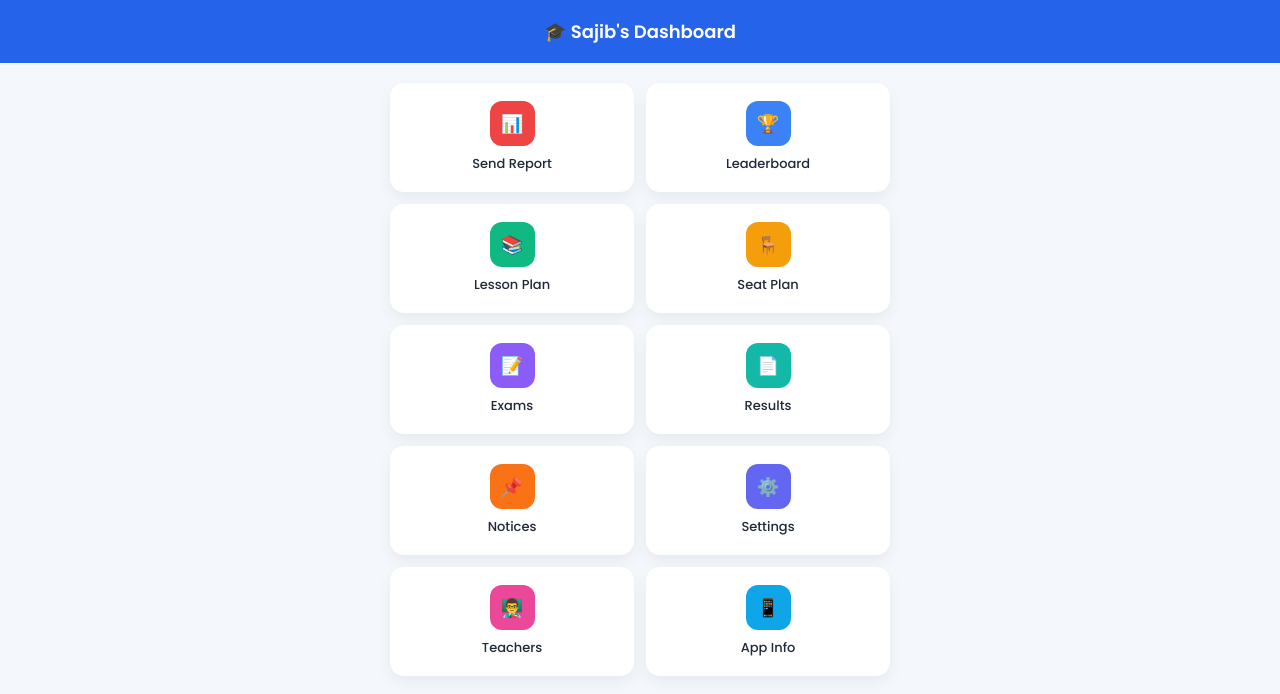
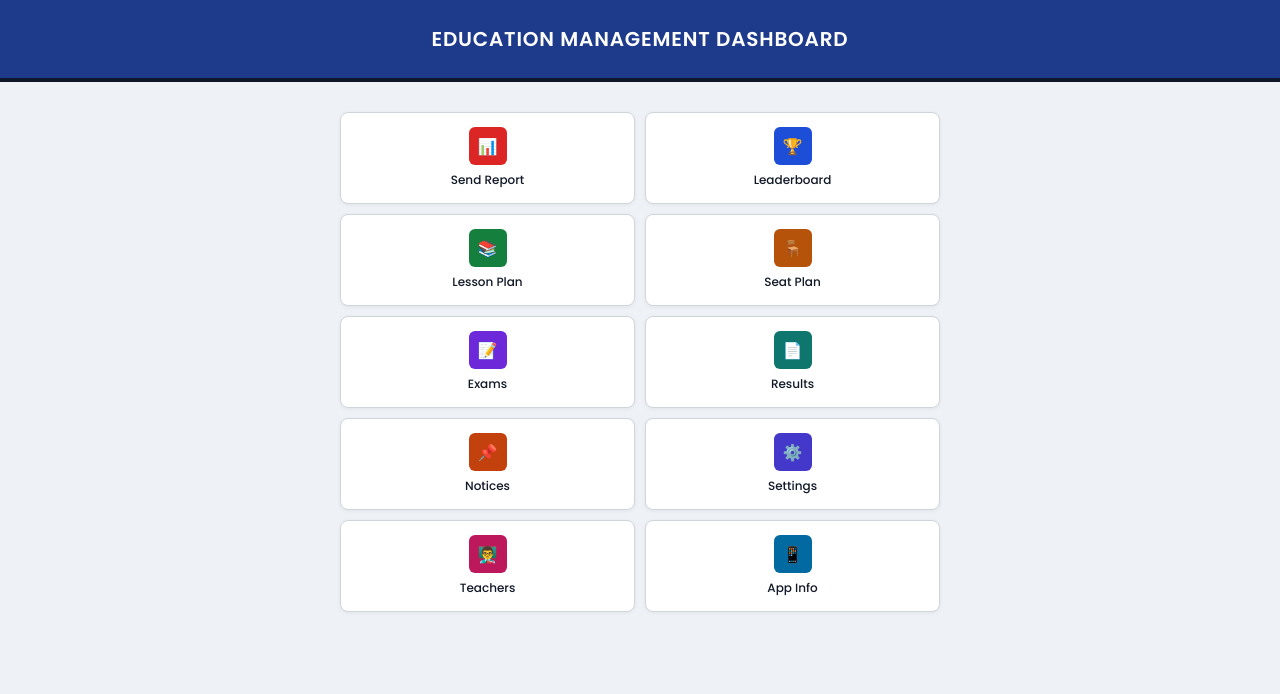
Before and after one commit to nf150003/redsoule, a plain HTML site: page index.html in a window 1280 px wide. Drawn offline with Linux system fonts and the light colour scheme.

Commit message:
Update index.html

```diff
--- a/index.html
+++ b/index.html
@@ -11,76 +11,88 @@
 body{
   margin:0;
   font-family:'Poppins',sans-serif;
-  background:#f4f7fb;
+  background:#eef2f7;
+  color:#1f2937;
 }
 
+/* HEADER */
 .header{
-  background:#2563eb;
-  color:white;
+  background:#1e3a8a;
+  color:#ffffff;
   text-align:center;
-  padding:18px;
-  font-size:18px;
+  padding:24px 16px;
+  font-size:20px;
   font-weight:600;
+  letter-spacing:0.8px;
+  border-bottom:4px solid #0f172a;
 }
 
+/* CONTAINER */
 .container{
-  padding:20px;
-  max-width:500px;
+  padding:30px;
+  max-width:600px;
   margin:auto;
 }
 
+/* GRID (slightly tighter) */
 .grid{
   display:grid;
   grid-template-columns:repeat(2,1fr);
-  gap:12px;
+  gap:10px;
 }
 
+/* SMALL FORMAL BUTTON */
 .btn{
   background:#ffffff;
-  border:none;
-  border-radius:14px;
-  padding:18px 10px;
-  font-size:13px;
+  border:1px solid #d1d5db;
+  border-radius:8px;
+  padding:14px 10px;
+  font-size:12px;
   font-weight:500;
-  color:#1f2937;
+  color:#111827;
   text-align:center;
-  box-shadow:0 6px 15px rgba(0,0,0,0.06);
   cursor:pointer;
   transition:0.2s ease;
+
   display:flex;
   flex-direction:column;
   align-items:center;
   justify-content:center;
+
   text-decoration:none;
+  box-shadow:0 1px 4px rgba(0,0,0,0.06);
 }
 
 .btn:hover{
-  transform:translateY(-4px);
-  box-shadow:0 10px 20px rgba(0,0,0,0.12);
+  transform:translateY(-2px);
+  box-shadow:0 6px 14px rgba(0,0,0,0.10);
+  border-color:#2563eb;
 }
 
+/* ICON SMALLER */
 .icon{
-  width:45px;
-  height:45px;
-  border-radius:12px;
+  width:38px;
+  height:38px;
+  border-radius:6px;
   display:flex;
   align-items:center;
   justify-content:center;
-  color:white;
-  font-size:18px;
-  margin-bottom:8px;
+  color:#ffffff;
+  font-size:16px;
+  margin-bottom:6px;
 }
 
-.c1{background:#ef4444;}
-.c2{background:#3b82f6;}
-.c3{background:#10b981;}
-.c4{background:#f59e0b;}
-.c5{background:#8b5cf6;}
-.c6{background:#14b8a6;}
-.c7{background:#f97316;}
-.c8{background:#6366f1;}
-.c9{background:#ec4899;}
-.c10{background:#0ea5e9;}
+/* COLORS (UNCHANGED LOGIC) */
+.c1{background:#dc2626;}
+.c2{background:#1d4ed8;}
+.c3{background:#15803d;}
+.c4{background:#b45309;}
+.c5{background:#6d28d9;}
+.c6{background:#0f766e;}
+.c7{background:#c2410c;}
+.c8{background:#4338ca;}
+.c9{background:#be185d;}
+.c10{background:#0369a1;}
 
 a{
   text-decoration:none;
@@ -91,7 +103,7 @@ a{
 <body>
 
 <div class="header">
-  🎓 Sajib's Dashboard
+  EDUCATION MANAGEMENT DASHBOARD
 </div>
 
 <div class="container">
@@ -134,15 +146,12 @@ a{
 </div>
 
 <script>
-/* =========================
-   SEND REPORT
-========================= */
 function sendReport(e){
   e.preventDefault();
 
   const url = "https://script.google.com/macros/s/AKfycbyMqNARUd91z_EPpEyh91ACwqYtGE7Xz-5xXDdDYjIwoAT3BPeFz93kQsOKYywuMfLd/exec";
 
-  alert("⏳ Sending report...");
+  alert("Processing request...");
 
   fetch(url)
     .then(res => res.text())
@@ -151,48 +160,42 @@ function sendReport(e){
       try { data = JSON.parse(text); }
       catch(e){ data = {status:"error", message:text}; }
 
-      alert((data.status === "success" ? "✔ " : "❌ ") + data.message);
+      alert((data.status === "success" ? "SUCCESS: " : "ERROR: ") + data.message);
     })
     .catch(err => {
       console.log(err);
-      alert("❌ Network error");
+      alert("Network error occurred");
     });
 }
 
-/* =========================
-   LESSON PLAN PDF
-========================= */
 function generatePDF(e){
   e.preventDefault();
 
   const url = "https://script.google.com/macros/s/AKfycbzUVnC6nBfLWr2TdA0WYCdewrni8Zyc1H6FUZrFfGV-cfr1oAPkQPwelzLlqRlaXJxN/exec";
 
-  alert("⏳ Generating Lesson Plan PDF...");
+  alert("Generating document...");
 
   fetch(url + "?action=generateAndSendPDF")
     .then(res => res.text())
-    .then(() => alert("✔ Lesson Plan triggered"))
-    .catch(() => alert("❌ Failed Lesson Plan"));
+    .then(() => alert("Lesson Plan generated successfully"))
+    .catch(() => alert("Failed to generate document"));
 }
 
-/* =========================
-   SEAT PLAN PDF
-========================= */
 function runSeatPlan(e){
   e.preventDefault();
 
   const url = "https://script.google.com/macros/s/AKfycbzGoYon_BYBlhfjmt5Y50W0Y4gOUUAZZXxboraXAq5zTJugmmn4sM8PhMD5yYkjpMRZ/exec";
 
-  alert("⏳ Running Seat Plan...");
+  alert("Processing seat plan...");
 
   fetch(url + "?action=seatplan")
     .then(res => res.text())
     .then(data => {
-      alert("✔ " + data);
+      alert(data);
       console.log(data);
     })
     .catch(err => {
-      alert("❌ Failed: " + err.message);
+      alert("Seat plan failed");
     });
 }
 </script>
```
